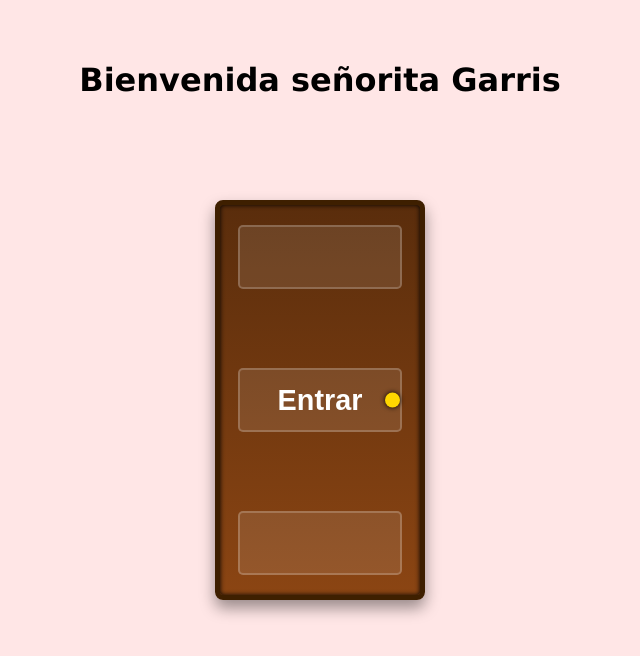
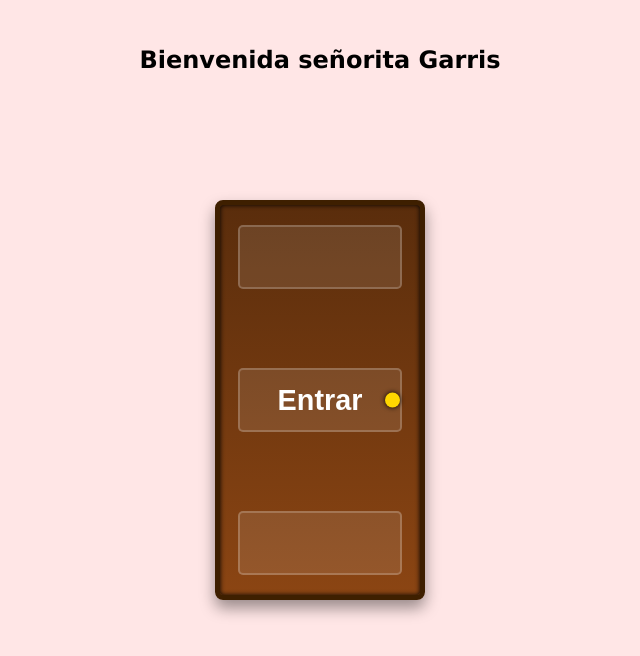
Before and after one commit to sebastian231023/jys, a plain HTML site: page index.html in a window 1280 px wide. Shown: the whole page, without its empty margins (320-960 px from the left). Drawn offline with Linux system fonts and the light colour scheme.

Commit message:
Add files via upload

```diff
--- a/cartas.css
+++ b/cartas.css
@@ -90,9 +90,9 @@ body {
 
   .bienvenida {
     position: absolute;
-    top: 40px;
+    top: 10px;
     text-align: center;
-    font-size: 2em;
+    font-size: 1.5em;
     font-weight: bold;
     animation: cambiarColor 4s infinite alternate;
   }
--- a/style.css
+++ b/style.css
@@ -61,9 +61,9 @@ body {
 
   .bienvenida {
     position: absolute;
-    top: 40px;
+    top: 30px;
     text-align: center;
-    font-size: 2em;
+    font-size: 1.5em;
     font-weight: bold;
     font-family:'Lucida Sans', 'Lucida Sans Regular', 'Lucida Grande', 'Lucida Sans Unicode', Geneva, Verdana, sans-serif;
     animation: cambiarColor 4s infinite alternate;
@@ -80,7 +80,7 @@ body {
   @media (max-width: 768px) {
     .puerta-real {
       width: 50%;
-      margin-top: 30%;
+      margin-top: 50%;
     }
 
   }
```
